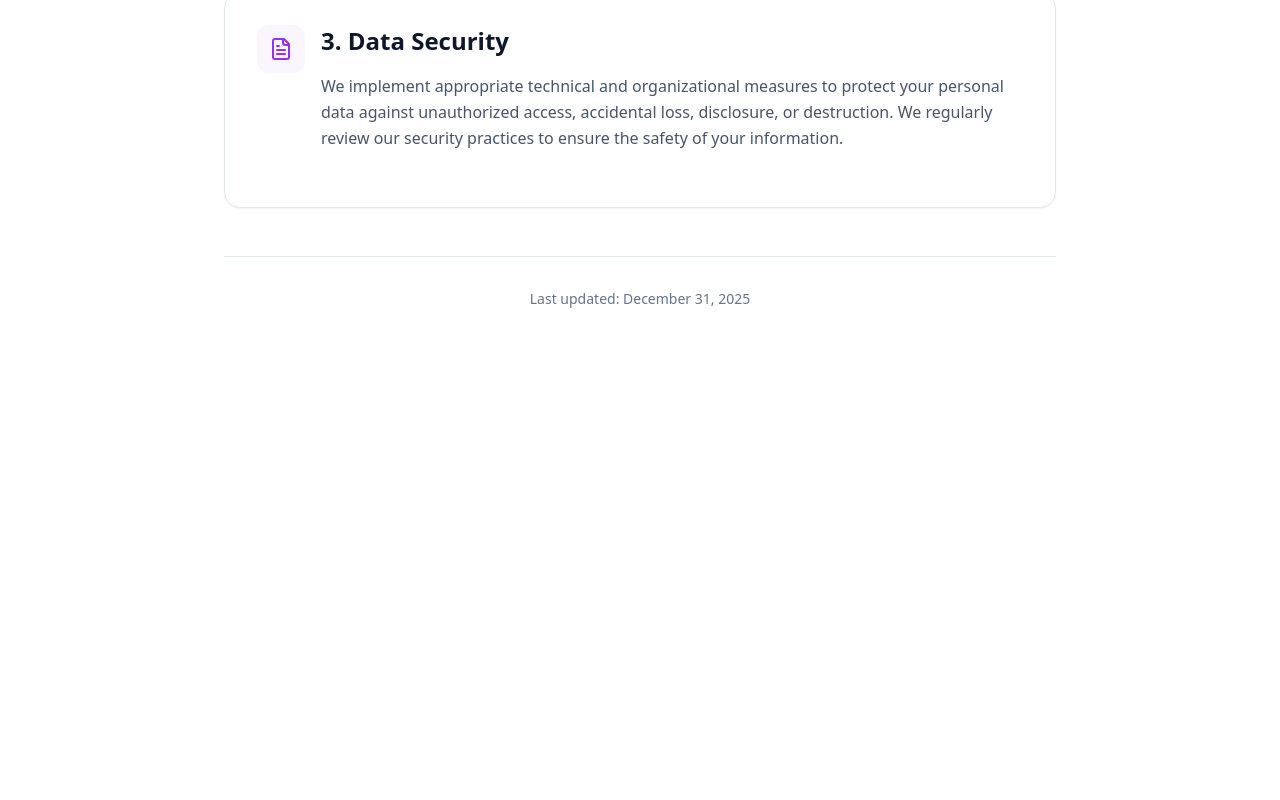
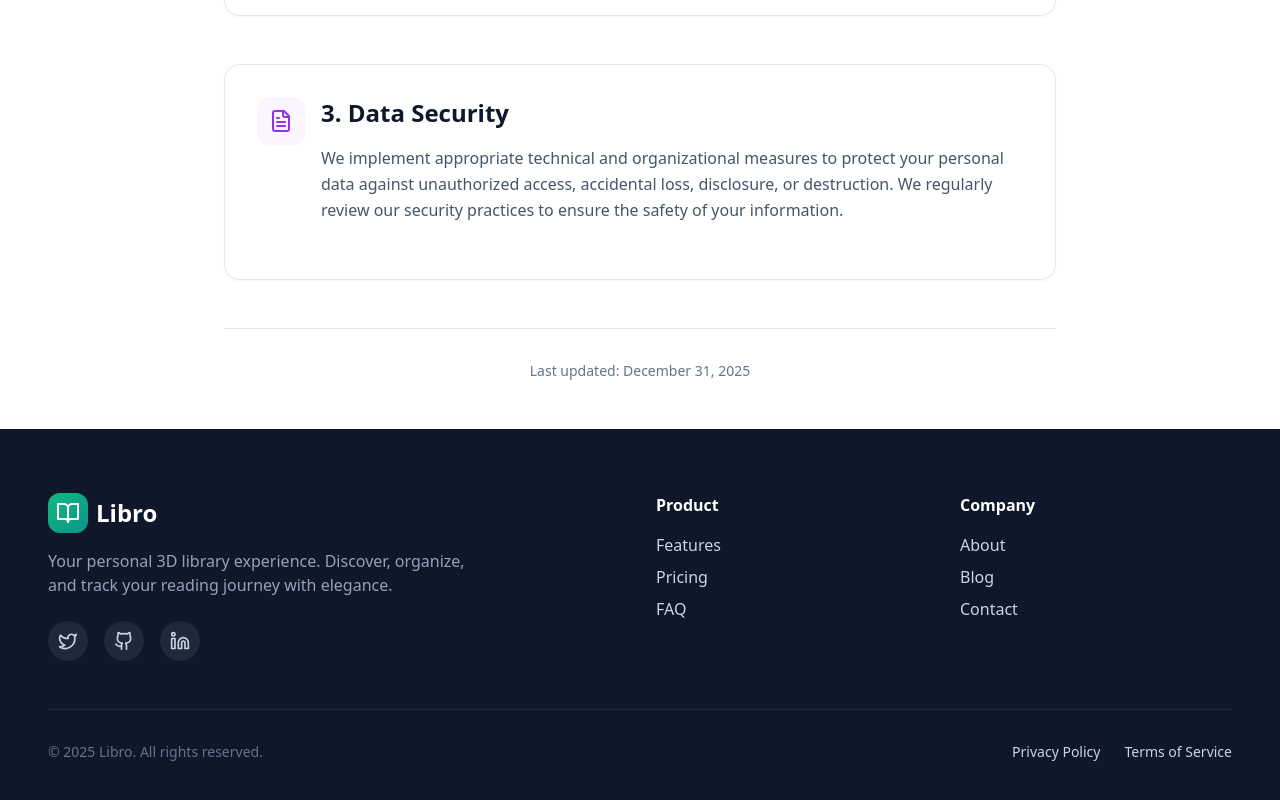
Before and after one commit to Darwingamer01/libro-book-management-, a React app in the folder frontend/: page /privacy in a window 1280 px wide. Shown: the part 1056-1856 px from the top of the page. Before the commit the page ends 1437 px from the top, so only its background shows below. Built offline with nearby package versions, Linux system fonts and the light colour scheme; the HTML template or start-up script is replaced by a standard one.

Commit message:
improved the privacy and terms page ui

```diff
--- /dev/null
+++ b/frontend/src/components/layout/Footer.tsx
@@ -0,0 +1,67 @@
+import { Link } from 'react-router-dom';
+import { BookOpen, Twitter, Github, Linkedin } from 'lucide-react';
+
+export function Footer() {
+    return (
+        <footer className="bg-slate-900 text-slate-300 py-16">
+            <div className="max-w-7xl mx-auto px-6 sm:px-8 lg:px-12">
+                <div className="grid md:grid-cols-4 gap-8 mb-12">
+                    {/* Logo & Description */}
+                    <div className="md:col-span-2">
+                        <div className="flex items-center gap-2 mb-4">
+                            <div className="w-10 h-10 bg-gradient-to-br from-emerald-500 to-teal-600 rounded-xl flex items-center justify-center">
+                                <BookOpen className="w-6 h-6 text-white" />
+                            </div>
+                            <span className="text-2xl font-bold text-white">Libro</span>
+                        </div>
+                        <p className="text-slate-400 max-w-md mb-6">
+                            Your personal 3D library experience. Discover, organize, and track your reading journey with elegance.
+                        </p>
+                        <div className="flex gap-4">
+                            <a href="#" className="w-10 h-10 bg-slate-800 hover:bg-emerald-600 rounded-full flex items-center justify-center transition-colors">
+                                <Twitter className="w-5 h-5" />
+                            </a>
+                            <a href="#" className="w-10 h-10 bg-slate-800 hover:bg-emerald-600 rounded-full flex items-center justify-center transition-colors">
+                                <Github className="w-5 h-5" />
+                            </a>
+                            <a href="#" className="w-10 h-10 bg-slate-800 hover:bg-emerald-600 rounded-full flex items-center justify-center transition-colors">
+                                <Linkedin className="w-5 h-5" />
+                            </a>
+                        </div>
+                    </div>
+
+                    {/* Product Links */}
+                    <div>
+                        <h3 className="text-white font-semibold mb-4">Product</h3>
+                        <ul className="space-y-2">
+                            <li><a href="#" className="hover:text-emerald-400 transition-colors">Features</a></li>
+                            <li><a href="#" className="hover:text-emerald-400 transition-colors">Pricing</a></li>
+                            <li><a href="#" className="hover:text-emerald-400 transition-colors">FAQ</a></li>
+                        </ul>
+                    </div>
+
+                    {/* Company Links */}
+                    <div>
+                        <h3 className="text-white font-semibold mb-4">Company</h3>
+                        <ul className="space-y-2">
+                            <li><a href="#" className="hover:text-emerald-400 transition-colors">About</a></li>
+                            <li><a href="#" className="hover:text-emerald-400 transition-colors">Blog</a></li>
+                            <li><a href="#" className="hover:text-emerald-400 transition-colors">Contact</a></li>
+                        </ul>
+                    </div>
+                </div>
+
+                {/* Bottom Bar */}
+                <div className="pt-8 border-t border-slate-800 flex flex-col md:flex-row justify-between items-center gap-4">
+                    <p className="text-slate-500 text-sm">
+                        © 2025 Libro. All rights reserved.
+                    </p>
+                    <div className="flex gap-6 text-sm">
+                        <Link to="/privacy" className="hover:text-emerald-400 transition-colors">Privacy Policy</Link>
+                        <Link to="/terms" className="hover:text-emerald-400 transition-colors">Terms of Service</Link>
+                    </div>
+                </div>
+            </div>
+        </footer>
+    );
+}
--- a/frontend/src/components/layout/Layout.tsx
+++ b/frontend/src/components/layout/Layout.tsx
@@ -13,7 +13,7 @@ interface LayoutProps {
 const Layout: React.FC<LayoutProps> = ({ children }) => {
     const location = useLocation();
     const { user } = useAuth();
-    const isFullWidthPage = ['/', '/login', '/register'].includes(location.pathname);
+    const isFullWidthPage = ['/', '/login', '/register', '/privacy', '/terms'].includes(location.pathname);
     const shouldHideHeader = ['/login', '/register'].includes(location.pathname);
     const isAdminPage = location.pathname.startsWith('/admin');
     const isLandingPage = location.pathname === '/';
--- a/frontend/src/pages/LandingPage.tsx
+++ b/frontend/src/pages/LandingPage.tsx
@@ -1,5 +1,6 @@
 // pages/LandingPage.tsx - MODERN PROFESSIONAL DESIGN (EMERALD THEME)
 import { Scene3D } from '../components/3d/Scene3D';
+import { Footer } from '../components/layout/Footer';
 import { Link } from 'react-router-dom';
 import {
     BookOpen,
@@ -11,10 +12,7 @@ import {
     Clock,
     Zap,
     Shield,
-    Sparkles,
-    Twitter,
-    Github,
-    Linkedin
+    Sparkles
 } from 'lucide-react';
 import { FadeIn } from '../components/animations/FadeIn';
 import { ScaleIn } from '../components/animations/ScaleIn';
@@ -353,66 +351,8 @@ export function LandingPage() {
             </FadeIn>
 
             {/* ==================== FOOTER ==================== */}
-            <footer className="bg-slate-900 text-slate-300 py-16">
-                <div className="max-w-7xl mx-auto px-6 sm:px-8 lg:px-12">
-                    <div className="grid md:grid-cols-4 gap-8 mb-12">
-                        {/* Logo & Description */}
-                        <div className="md:col-span-2">
-                            <div className="flex items-center gap-2 mb-4">
-                                <div className="w-10 h-10 bg-gradient-to-br from-emerald-500 to-teal-600 rounded-xl flex items-center justify-center">
-                                    <BookOpen className="w-6 h-6 text-white" />
-                                </div>
-                                <span className="text-2xl font-bold text-white">Libro</span>
-                            </div>
-                            <p className="text-slate-400 max-w-md mb-6">
-                                Your personal 3D library experience. Discover, organize, and track your reading journey with elegance.
-                            </p>
-                            <div className="flex gap-4">
-                                <a href="#" className="w-10 h-10 bg-slate-800 hover:bg-emerald-600 rounded-full flex items-center justify-center transition-colors">
-                                    <Twitter className="w-5 h-5" />
-                                </a>
-                                <a href="#" className="w-10 h-10 bg-slate-800 hover:bg-emerald-600 rounded-full flex items-center justify-center transition-colors">
-                                    <Github className="w-5 h-5" />
-                                </a>
-                                <a href="#" className="w-10 h-10 bg-slate-800 hover:bg-emerald-600 rounded-full flex items-center justify-center transition-colors">
-                                    <Linkedin className="w-5 h-5" />
-                                </a>
-                            </div>
-                        </div>
-
-                        {/* Product Links */}
-                        <div>
-                            <h3 className="text-white font-semibold mb-4">Product</h3>
-                            <ul className="space-y-2">
-                                <li><a href="#" className="hover:text-emerald-400 transition-colors">Features</a></li>
-                                <li><a href="#" className="hover:text-emerald-400 transition-colors">Pricing</a></li>
-                                <li><a href="#" className="hover:text-emerald-400 transition-colors">FAQ</a></li>
-                            </ul>
-                        </div>
-
-                        {/* Company Links */}
-                        <div>
-                            <h3 className="text-white font-semibold mb-4">Company</h3>
-                            <ul className="space-y-2">
-                                <li><a href="#" className="hover:text-emerald-400 transition-colors">About</a></li>
-                                <li><a href="#" className="hover:text-emerald-400 transition-colors">Blog</a></li>
-                                <li><a href="#" className="hover:text-emerald-400 transition-colors">Contact</a></li>
-                            </ul>
-                        </div>
-                    </div>
-
-                    {/* Bottom Bar */}
-                    <div className="pt-8 border-t border-slate-800 flex flex-col md:flex-row justify-between items-center gap-4">
-                        <p className="text-slate-500 text-sm">
-                            © 2025 Libro. All rights reserved.
-                        </p>
-                        <div className="flex gap-6 text-sm">
-                            <Link to="/privacy" className="hover:text-emerald-400 transition-colors">Privacy Policy</Link>
-                            <Link to="/terms" className="hover:text-emerald-400 transition-colors">Terms of Service</Link>
-                        </div>
-                    </div>
-                </div>
-            </footer>
+            {/* ==================== FOOTER ==================== */}
+            <Footer />
         </div>
     );
 }
--- a/frontend/src/pages/PrivacyPolicy.tsx
+++ b/frontend/src/pages/PrivacyPolicy.tsx
@@ -1,9 +1,11 @@
 import { motion } from 'framer-motion';
 import { Shield, Lock, Eye, FileText } from 'lucide-react';
+import { Footer } from '../components/layout/Footer';
 
 export default function PrivacyPolicy() {
     return (
-        <div className="max-w-4xl mx-auto py-12 px-4 sm:px-6 lg:px-8">
+        <div className="min-h-screen pt-24 flex flex-col">
+            <div className="max-w-4xl mx-auto py-12 px-4 sm:px-6 lg:px-8 flex-grow">
                 <motion.div
                     initial={{ opacity: 0, y: 20 }}
                     animate={{ opacity: 1, y: 0 }}
@@ -89,5 +91,7 @@ export default function PrivacyPolicy() {
                     </div>
                 </motion.div>
             </div>
+            <Footer />
+        </div>
     );
 }
--- a/frontend/src/pages/TermsOfService.tsx
+++ b/frontend/src/pages/TermsOfService.tsx
@@ -1,9 +1,11 @@
 import { motion } from 'framer-motion';
 import { Scale, FileCheck, AlertCircle, HelpCircle } from 'lucide-react';
+import { Footer } from '../components/layout/Footer';
 
 export default function TermsOfService() {
     return (
-        <div className="max-w-4xl mx-auto py-12 px-4 sm:px-6 lg:px-8">
+        <div className="min-h-screen pt-24 flex flex-col">
+            <div className="max-w-4xl mx-auto py-12 px-4 sm:px-6 lg:px-8 flex-grow">
                 <motion.div
                     initial={{ opacity: 0, y: 20 }}
                     animate={{ opacity: 1, y: 0 }}
@@ -81,5 +83,7 @@ export default function TermsOfService() {
                     </div>
                 </motion.div>
             </div>
+            <Footer />
+        </div>
     );
 }
```
Lines whose indentation alone changed are shown as unchanged.
